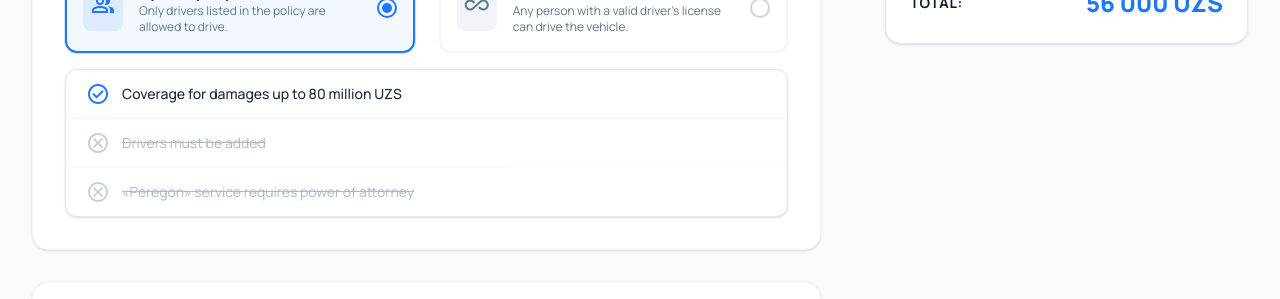
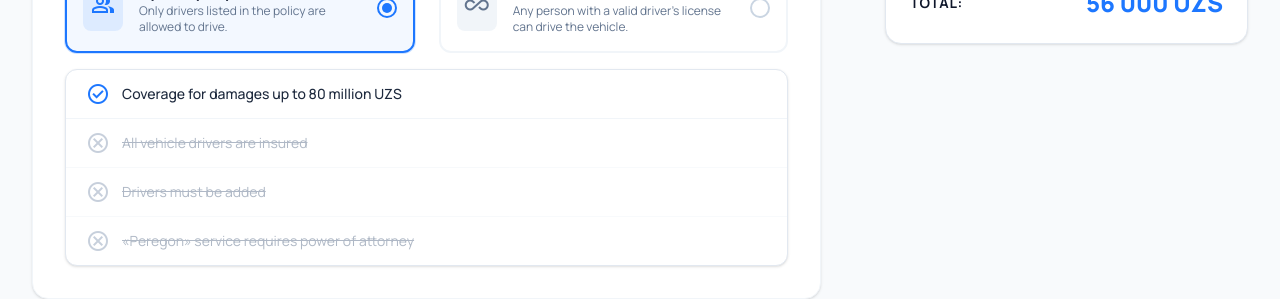
Before and after one commit to Frank220599/oson-polis-app, a Next.js app: page /en/osago/step-3 in a window 1280 px wide. Shown: the part 653-952 px from the top of the page. Built offline with nearby package versions, Linux system fonts and the light colour scheme.

Commit message:
fix(osago): add missing 'allDrivers' inactive feature to 5-person limited driver UI list

```diff
--- a/src/app/[locale]/osago/step-3/page.tsx
+++ b/src/app/[locale]/osago/step-3/page.tsx
@@ -219,6 +219,7 @@ export default function OsagoStep3Page() {
                                         <div className="divide-y divide-slate-100 dark:divide-slate-800">
                                             {[
                                                 { ok: true, text: t("driversCount.features.damage80m") },
+                                                { ok: false, text: t("driversCount.features.allDrivers") },
                                                 { ok: false, text: t("driversCount.features.passportRequired") },
                                                 { ok: false, text: t("driversCount.features.peregonWithDoc") },
                                             ].map((f, i) => (
```
